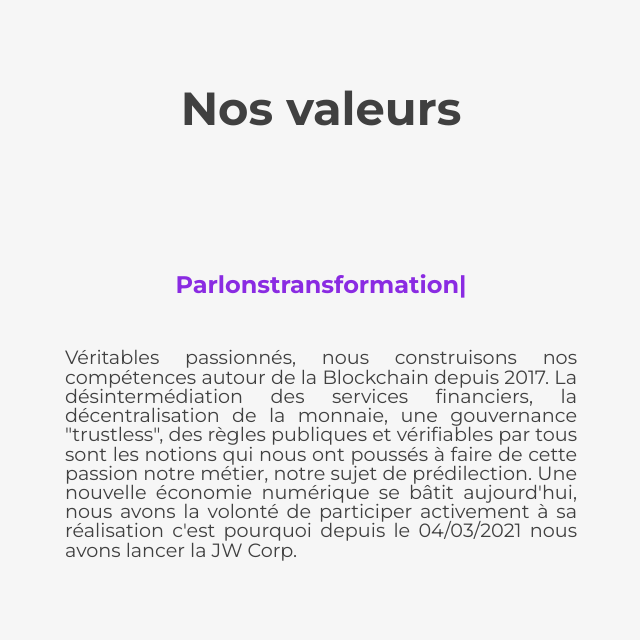
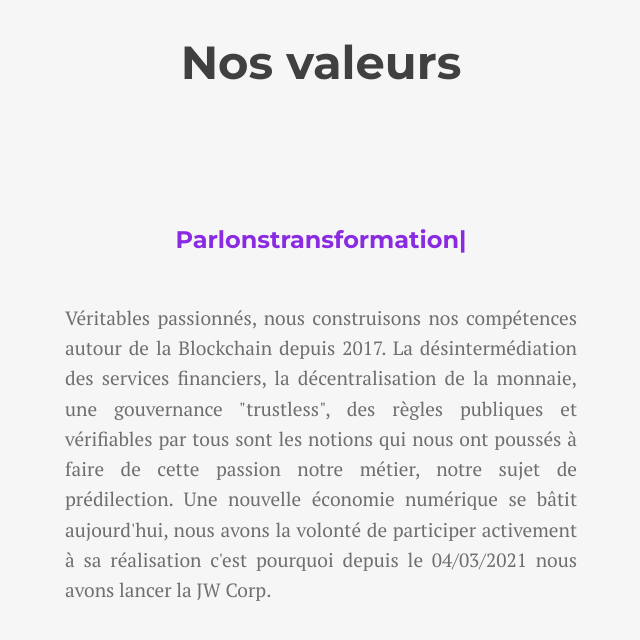
Before and after one commit to The-JW-Corp/JW-Corp-react, a React (Create React App) app: page / in a window 1280 px wide. Shown: the top 640 px of the page, without its empty margins (319-959 px from the left). Built offline with nearby package versions, Linux system fonts and the light colour scheme.

Commit message:
Added component for css reuse + font and color of paragraph

```diff
--- a/src/components/NosValeurs/NosValeurs.css
+++ b/src/components/NosValeurs/NosValeurs.css
@@ -36,15 +36,3 @@ h6 {
     display: flex;
     justify-content: center;
 }
-
-
-
-.nos-valeurs-paragraph {
-    display: block;
-    justify-content: center;
-    text-align: justify;
-    font-size: 1.2em;
-    padding: 5%;
-    width: 40vw;
-    font-weight: 400;
-}
--- a/src/components/NosValeurs/NosValeurs.js
+++ b/src/components/NosValeurs/NosValeurs.js
@@ -1,6 +1,7 @@
 import React from "react";
 import "./NosValeurs.css";
 import { TypeAnimation } from "react-type-animation";
+import GreyParagraph from "../UIelement/GreyParagraph";
 
 function NosValeurs() {
   return (
@@ -31,7 +32,8 @@ function NosValeurs() {
             </span>
           </h6>
         </div>
-        <p className="nos-valeurs-paragraph">
+        <GreyParagraph
+        >
           Véritables passionnés, nous construisons nos compétences autour de la
           Blockchain depuis 2017. La désintermédiation des services financiers,
           la décentralisation de la monnaie, une gouvernance "trustless", des
@@ -41,7 +43,7 @@ function NosValeurs() {
           nous avons la volonté de participer activement à sa réalisation c'est
           pourquoi depuis le <strong>04/03/2021</strong> nous avons lancer la JW
           Corp.
-        </p>
+        </GreyParagraph>
       </div>
     </section>
   );
--- /dev/null
+++ b/src/components/UIelement/GreyParagraph.js
@@ -0,0 +1,20 @@
+import React from "react";
+
+const GreyParagraph = ({ children }) => {
+  const paragraphStyle =  {
+    display: "block",
+    justifyContent: "center",
+    textAlign: "justify",
+    fontSize: "1.2em",
+    padding: "5%",
+    width: "40vw",
+    fontWeight: "400",
+    fontFamily: 'PT Serif',
+    lineHeight: "30.24px",
+    color: "#6f6f6f",
+    /* Recréer composant après merge pour la couleur des paragraphes de tout le site */
+ };
+  return <p style={paragraphStyle}>{children}</p>;
+};
+
+export default GreyParagraph;
--- a/src/index.css
+++ b/src/index.css
@@ -54,8 +54,9 @@ body {
   -moz-osx-font-smoothing: grayscale;
   background-color: #f6f6f6;
   color: #404040;
+}
 
-}
+
 
 @font-face {
 	font-family: 'lato-black';
```
